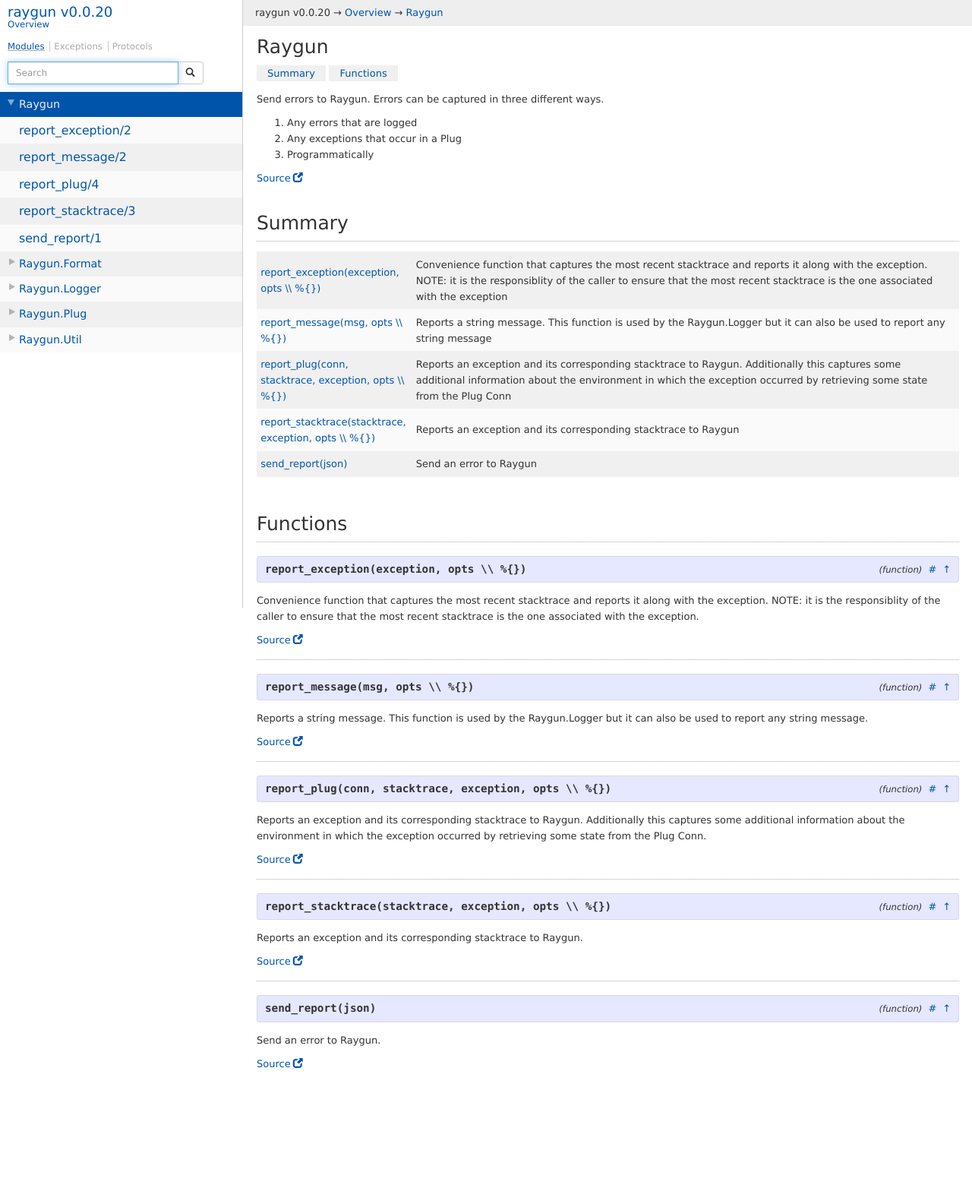
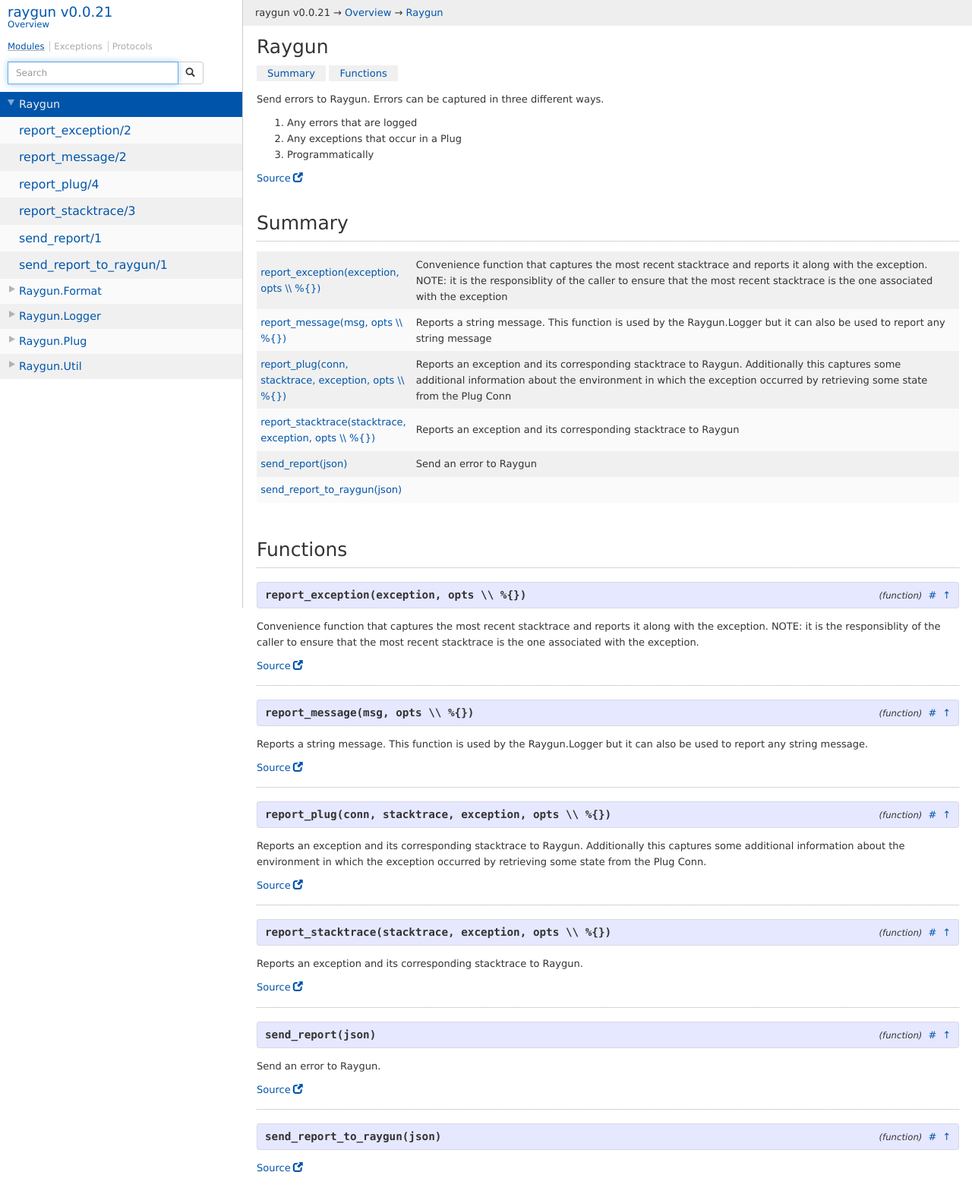
Before and after one commit to Cobenian/raygun, a plain HTML site: page doc/Raygun.html in a window 1280 px wide. Shown: the whole page at 76% size. Before the commit the page ends 1431 px from the top, so only its background shows below. Drawn offline with Linux system fonts and the light colour scheme.

Commit message:
adding docs

```diff
--- a/doc/Raygun.html
+++ b/doc/Raygun.html
@@ -4,7 +4,7 @@
     <meta charset="utf-8">
     <meta http-equiv="x-ua-compatible" content="ie=edge">
 
-        <title>Raygun – raygun v0.0.20</title>
+        <title>Raygun – raygun v0.0.21</title>
 
     <meta name="viewport" content="width=device-width, initial-scale=1.0">
     <meta name="generator" content="ExDoc">
@@ -24,7 +24,7 @@
 
   <h1 id="full_list_header">
 
-      <a href="https://github.com/cobenian/raygun">raygun v0.0.20</a>
+      <a href="https://github.com/cobenian/raygun">raygun v0.0.21</a>
 
   </h1>
 
@@ -74,7 +74,7 @@
         <button type="button" class="btn btn-default btn-sm" data-toggle="offcanvas">
           <span class="glyphicon glyphicon-menu-hamburger"></span>
         </button>
-        raygun v0.0.20 &rarr; <a href="overview.html">Overview</a> &rarr; <a href="Raygun.html#content">Raygun</a>
+        raygun v0.0.21 &rarr; <a href="overview.html">Overview</a> &rarr; <a href="Raygun.html#content">Raygun</a>
       </div>
 
       <h1>
@@ -147,6 +147,10 @@
   <td class="summary_signature"><a href="#send_report/1">send_report(json)</a></td>
   <td class="summary_synopsis"><p>Send an error to Raygun</p>
 </td>
+</tr>
+<tr>
+  <td class="summary_signature"><a href="#send_report_to_raygun/1">send_report_to_raygun(json)</a></td>
+  <td class="summary_synopsis"></td>
 </tr>
 
           </table>
@@ -254,6 +258,23 @@
     <a href="https://github.com/cobenian/raygun/blob/master/lib/raygun.ex#L61" class="view_source">Source</a>
 
 </section>
+<section class="detail">
+  <div class="detail_header" id="send_report_to_raygun/1">
+    <span class="signature"><strong>send_report_to_raygun(json)</strong></span>
+    <div class="detail_header_links">
+      <span class="detail_type">(function)</span>
+      <a href="#send_report_to_raygun/1" class="detail_link" title="Link to this function">#</a>
+      <a class="to_top_link" href="#content" title="To the top of the page">&uarr;</a>
+    </div>
+  </div>
+
+  <section class="docstring">
+
+  </section>
+
+    <a href="https://github.com/cobenian/raygun/blob/master/lib/raygun.ex#L65" class="view_source">Source</a>
+
+</section>
 
         </section>
 
--- a/doc/dist/sidebar_items.js
+++ b/doc/dist/sidebar_items.js
@@ -1,7 +1,7 @@
 sidebarNodes = {
   "modules": [
     {"id": "Raygun",
-"docs": ["report_exception/2","report_message/2","report_plug/4","report_stacktrace/3","send_report/1"]
+"docs": ["report_exception/2","report_message/2","report_plug/4","report_stacktrace/3","send_report/1","send_report_to_raygun/1"]
 },{"id": "Raygun.Format",
 "docs": ["conn_payload/4","custom/1","details/0","environment/0","err/2","message_payload/2","now/0","request/1","response/1","stacktrace/1","stacktrace_entry/1","stacktrace_payload/3","user/0","user/1"]
 },{"id": "Raygun.Logger",
```
Also changed, not shown: doc/Raygun.Format.html (+3 -3 lines), doc/Raygun.Logger.html (+3 -3 lines), doc/Raygun.Plug.html (+4 -4 lines), doc/Raygun.Util.html (+3 -3 lines), doc/index.html (+1 -1 lines), doc/overview.html (+3 -3 lines).
